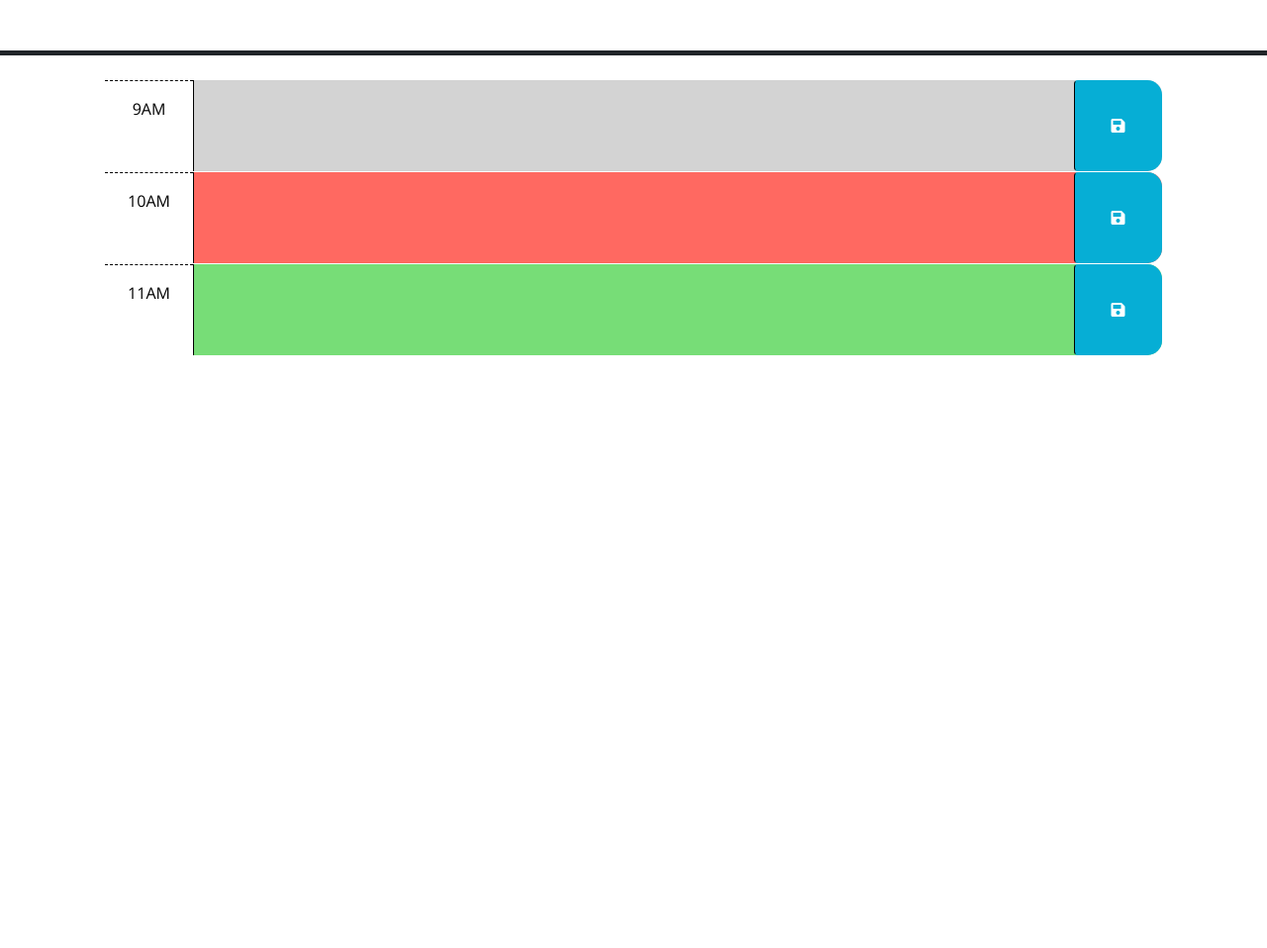
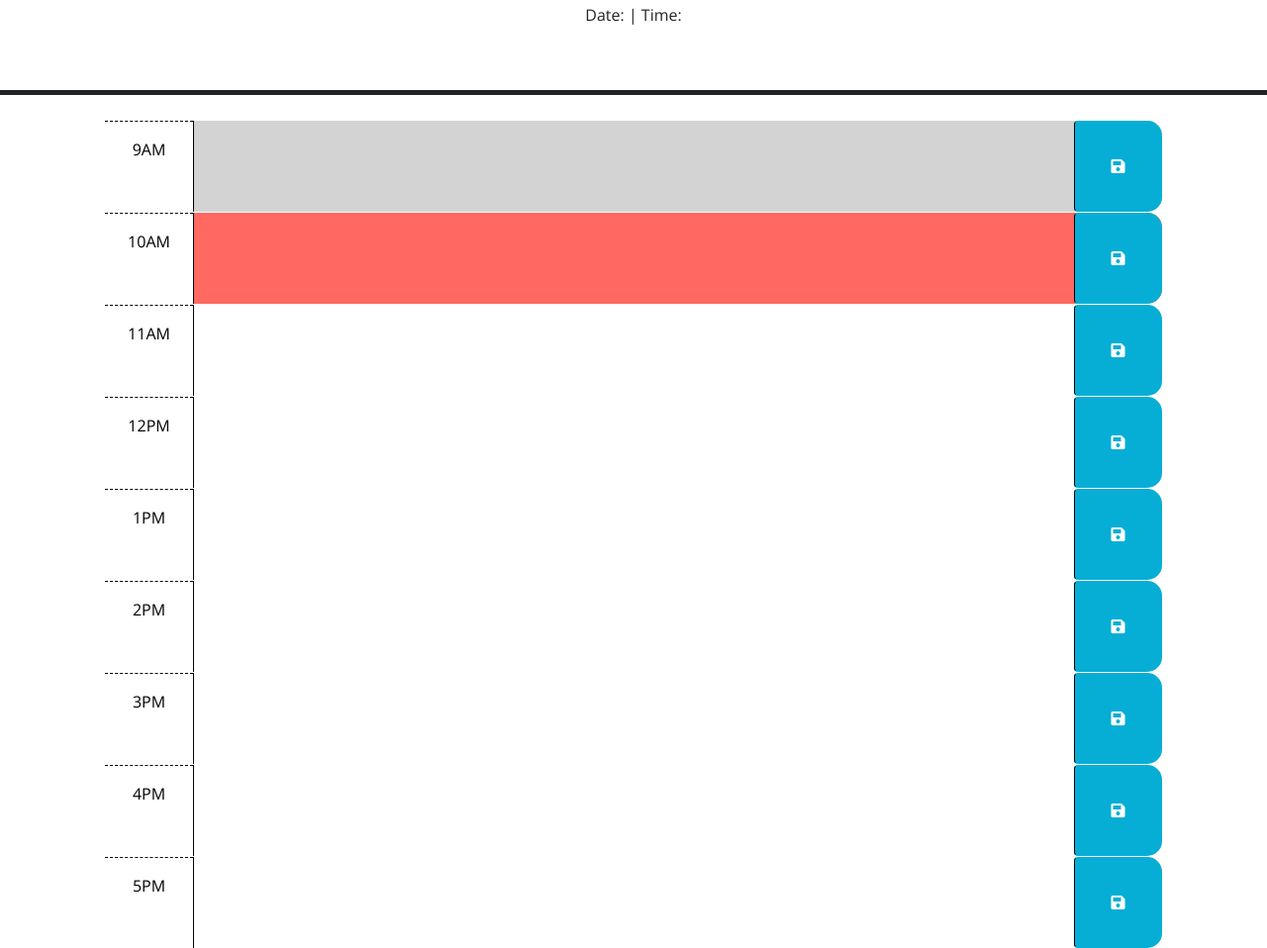
Before and after one commit to dpprdgls/Work-Day-Scheduler, a plain HTML site: page index.html in a window 1280 px wide. Shown: the part 176-1134 px from the top of the page at 99% size. Before the commit the page ends 800 px from the top, so only its background shows below. Drawn offline with nearby package versions, Linux system fonts and the light colour scheme.

Commit message:
moved js to assets folder

```diff
--- a/index.html
+++ b/index.html
@@ -27,8 +27,12 @@
       <h1 class="display-3">Work Day Scheduler</h1>
       <p class="lead">A simple calendar app for scheduling your work day</p>
       <p id="currentDay" class="lead"></p>
+      <!-- Current date and time -->
+      <p>Date: <span id="date"></span> | Time: <span id="time"></span></p>
     </header>
     <div class="container-lg px-5">
+      <div class="row"></div>
+
       <!-- Use class for "past", "present", and "future" to apply styles to the
         time-block divs accordingly. The javascript will need to do this by
         adding/removing these classes on each div by comparing the hour in the
@@ -58,13 +62,62 @@
       </div>
 
       <!-- Example of a future time block. The "future" class adds a green background color. -->
-      <div id="hour-11" class="row time-block future">
+      <div id="hour-11" class="row time-block">
         <div class="col-2 col-md-1 hour text-center py-3">11AM</div>
         <textarea class="col-8 col-md-10 description" rows="3"> </textarea>
         <button class="btn saveBtn col-2 col-md-1" aria-label="save">
           <i class="fas fa-save" aria-hidden="true"></i>
         </button>
       </div>
+
+      <div id="hour-12" class="row time-block">
+        <div class="col-2 col-md-1 hour text-center py-3">12PM</div>
+        <textarea class="col-8 col-md-10 description" rows="3"> </textarea>
+        <button class="btn saveBtn col-2 col-md-1" aria-label="save">
+          <i class="fas fa-save" aria-hidden="true"></i>
+        </button>
+      </div>
+
+      <div id="hour-13" class="row time-block">
+        <div class="col-2 col-md-1 hour text-center py-3">1PM</div>
+        <textarea class="col-8 col-md-10 description" rows="3"> </textarea>
+        <button class="btn saveBtn col-2 col-md-1" aria-label="save">
+          <i class="fas fa-save" aria-hidden="true"></i>
+        </button>
+      </div>
+
+      <div id="hour-14" class="row time-block">
+        <div class="col-2 col-md-1 hour text-center py-3">2PM</div>
+        <textarea class="col-8 col-md-10 description" rows="3"> </textarea>
+        <button class="btn saveBtn col-2 col-md-1" aria-label="save">
+          <i class="fas fa-save" aria-hidden="true"></i>
+        </button>
+      </div>
+
+      <div id="hour-15" class="row time-block">
+        <div class="col-2 col-md-1 hour text-center py-3">3PM</div>
+        <textarea class="col-8 col-md-10 description" rows="3"> </textarea>
+        <button class="btn saveBtn col-2 col-md-1" aria-label="save">
+          <i class="fas fa-save" aria-hidden="true"></i>
+        </button>
+      </div>
+
+      <div id="hour-16" class="row time-block">
+        <div class="col-2 col-md-1 hour text-center py-3">4PM</div>
+        <textarea class="col-8 col-md-10 description" rows="3"> </textarea>
+        <button class="btn saveBtn col-2 col-md-1" aria-label="save">
+          <i class="fas fa-save" aria-hidden="true"></i>
+        </button>
+      </div>
+
+      <div id="hour-14" class="row time-block">
+        <div class="col-2 col-md-1 hour text-center py-3">5PM</div>
+        <textarea class="col-8 col-md-10 description" rows="3"> </textarea>
+        <button class="btn saveBtn col-2 col-md-1" aria-label="save">
+          <i class="fas fa-save" aria-hidden="true"></i>
+        </button>
+      </div>
+
 
     <script src="https://code.jquery.com/jquery-3.4.1.min.js"></script>
     <script
@@ -73,6 +126,6 @@
       crossorigin="anonymous"
     ></script>
 
-    <script src="script.js"></script>
+    <script src="./assets/script.js"></script>
   </body>
 </html>
```
Also changed, not shown: assets/script.js (renamed from script.js).
